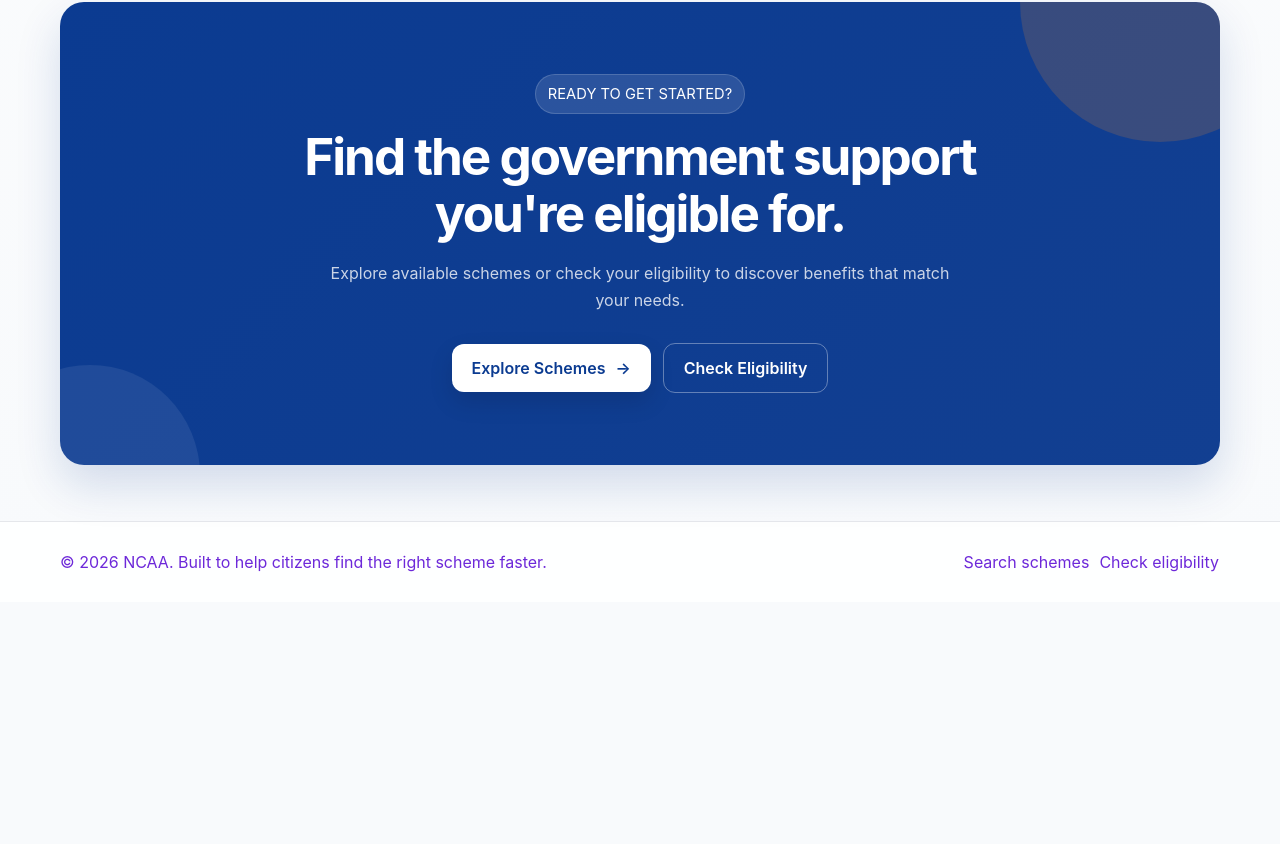
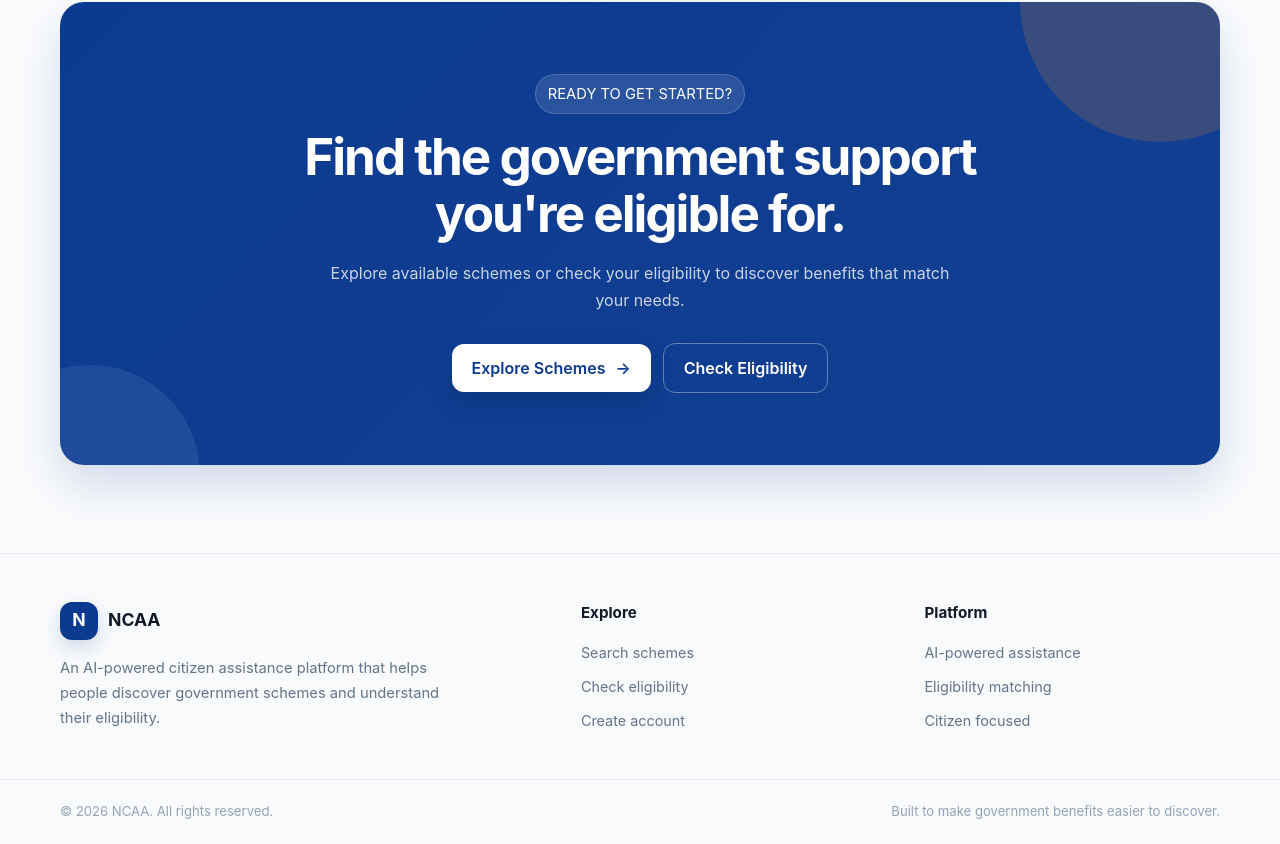
Before and after one commit to KrishnaG3005/NCAA-National-Citizen-Assistant-Agent, a React (Vite) app in the folder client/: page / in a window 1280 px wide. Shown: the part 2409-3253 px from the top of the page. Before the commit the page ends 3011 px from the top, so only its background shows below. Built offline with nearby package versions, Linux system fonts and the light colour scheme.

Commit message:
feat: redesign landing page footer

```diff
--- a/client/src/App.css
+++ b/client/src/App.css
@@ -504,7 +504,6 @@
   line-height: 1.7;
 }
 
-
 /* ================================
    Final Call To Action
    ================================ */
@@ -623,6 +622,122 @@
   background: rgba(255, 255, 255, 0.1);
 }
 
+/* ================================
+   Professional Footer
+   ================================ */
+
+.site-footer {
+  margin-top: 32px;
+  background: #f8fafc;
+  border-top: 1px solid #e5eaf2;
+}
+
+.footer-content {
+  display: grid;
+  grid-template-columns: minmax(280px, 1.6fr) 1fr 1fr;
+  gap: 48px;
+  padding: 48px 0;
+  align-items: start;
+}
+
+/* Footer brand */
+.footer-brand {
+  max-width: 420px;
+}
+
+.footer-logo {
+  display: inline-flex;
+  align-items: center;
+  gap: 10px;
+  color: #111827;
+  text-decoration: none;
+  font-size: 1.1rem;
+  font-weight: 700;
+}
+
+.footer-logo-mark {
+  width: 38px;
+  height: 38px;
+  display: grid;
+  place-items: center;
+  border-radius: 12px;
+  background: #0b3b91;
+  color: #ffffff;
+  font-weight: 700;
+  box-shadow: 0 8px 18px rgba(11, 59, 145, 0.16);
+}
+
+.footer-brand p {
+  max-width: 390px;
+  margin: 16px 0 0;
+  color: #64748b;
+  font-size: 0.92rem;
+  line-height: 1.7;
+}
+
+/* Footer columns */
+.footer-column {
+  display: flex;
+  flex-direction: column;
+  align-items: flex-start;
+  gap: 12px;
+}
+
+.footer-column h3 {
+  margin: 0 0 6px;
+  color: #111827;
+  font-size: 0.95rem;
+  font-weight: 700;
+}
+
+.footer-link,
+.footer-text {
+  padding: 0;
+  color: #64748b;
+  background: transparent;
+  border: 0;
+  text-decoration: none;
+  font-size: 0.9rem;
+  line-height: 1.5;
+}
+
+.footer-link {
+  transition:
+    color 0.18s ease,
+    transform 0.18s ease;
+}
+
+.footer-link:hover {
+  color: #0b3b91;
+  transform: translateX(2px);
+}
+
+.footer-text {
+  cursor: default;
+}
+
+/* Bottom copyright bar */
+.footer-bottom {
+  border-top: 1px solid #e5eaf2;
+}
+
+.footer-bottom-inner {
+  width: min(1160px, calc(100% - 32px));
+  min-height: 64px;
+  margin: 0 auto;
+  display: flex;
+  align-items: center;
+  justify-content: space-between;
+  gap: 20px;
+}
+
+.footer-bottom-inner p,
+.footer-bottom-inner span {
+  margin: 0;
+  color: #94a3b8;
+  font-size: 0.82rem;
+}
+
 @media (max-width: 960px) {
   .steps-grid {
     grid-template-columns: 1fr;
@@ -657,6 +772,11 @@
   .site-footer-inner {
     flex-direction: column;
     align-items: flex-start;
+  }
+
+  .footer-content {
+    grid-template-columns: 1fr 1fr;
+    gap: 32px;
   }
 }
 
@@ -1080,6 +1200,18 @@
   .step-card {
     padding: 22px;
   }
+  .footer-content {
+    grid-template-columns: 1fr;
+    gap: 28px;
+    padding: 36px 0;
+  }
+
+  .footer-bottom-inner {
+    flex-direction: column;
+    align-items: flex-start;
+    justify-content: center;
+    padding: 16px 0;
+  }
 }
 
 .stats-strip {
--- a/client/src/components/Footer.jsx
+++ b/client/src/components/Footer.jsx
@@ -4,18 +4,58 @@ import { APP_NAME } from "../utils/constants.js";
 function Footer() {
   return (
     <footer className="site-footer">
-      <div className="site-footer-inner">
-        <p>
-          © {new Date().getFullYear()} {APP_NAME}. Built to help citizens find
-          the right scheme faster.
-        </p>
-        <div className="inline-list">
+      <div className="site-footer-inner footer-content">
+        {/* Brand and project description */}
+        <div className="footer-brand">
+          <Link className="footer-logo" to="/">
+            <span className="footer-logo-mark">
+              {APP_NAME.slice(0, 1)}
+            </span>
+
+            <span>{APP_NAME}</span>
+          </Link>
+
+          <p>
+            An AI-powered citizen assistance platform that helps people
+            discover government schemes and understand their eligibility.
+          </p>
+        </div>
+
+        {/* Navigation links */}
+        <div className="footer-column">
+          <h3>Explore</h3>
+
           <Link className="footer-link" to="/search">
             Search schemes
           </Link>
+
           <Link className="footer-link" to="/eligibility">
             Check eligibility
           </Link>
+
+          <Link className="footer-link" to="/register">
+            Create account
+          </Link>
+        </div>
+
+        {/* Platform information */}
+        <div className="footer-column">
+          <h3>Platform</h3>
+
+          <span className="footer-text">AI-powered assistance</span>
+          <span className="footer-text">Eligibility matching</span>
+          <span className="footer-text">Citizen focused</span>
+        </div>
+      </div>
+
+      {/* Bottom footer bar */}
+      <div className="footer-bottom">
+        <div className="footer-bottom-inner">
+          <p>
+            © {new Date().getFullYear()} {APP_NAME}. All rights reserved.
+          </p>
+
+          <span>Built to make government benefits easier to discover.</span>
         </div>
       </div>
     </footer>
```
